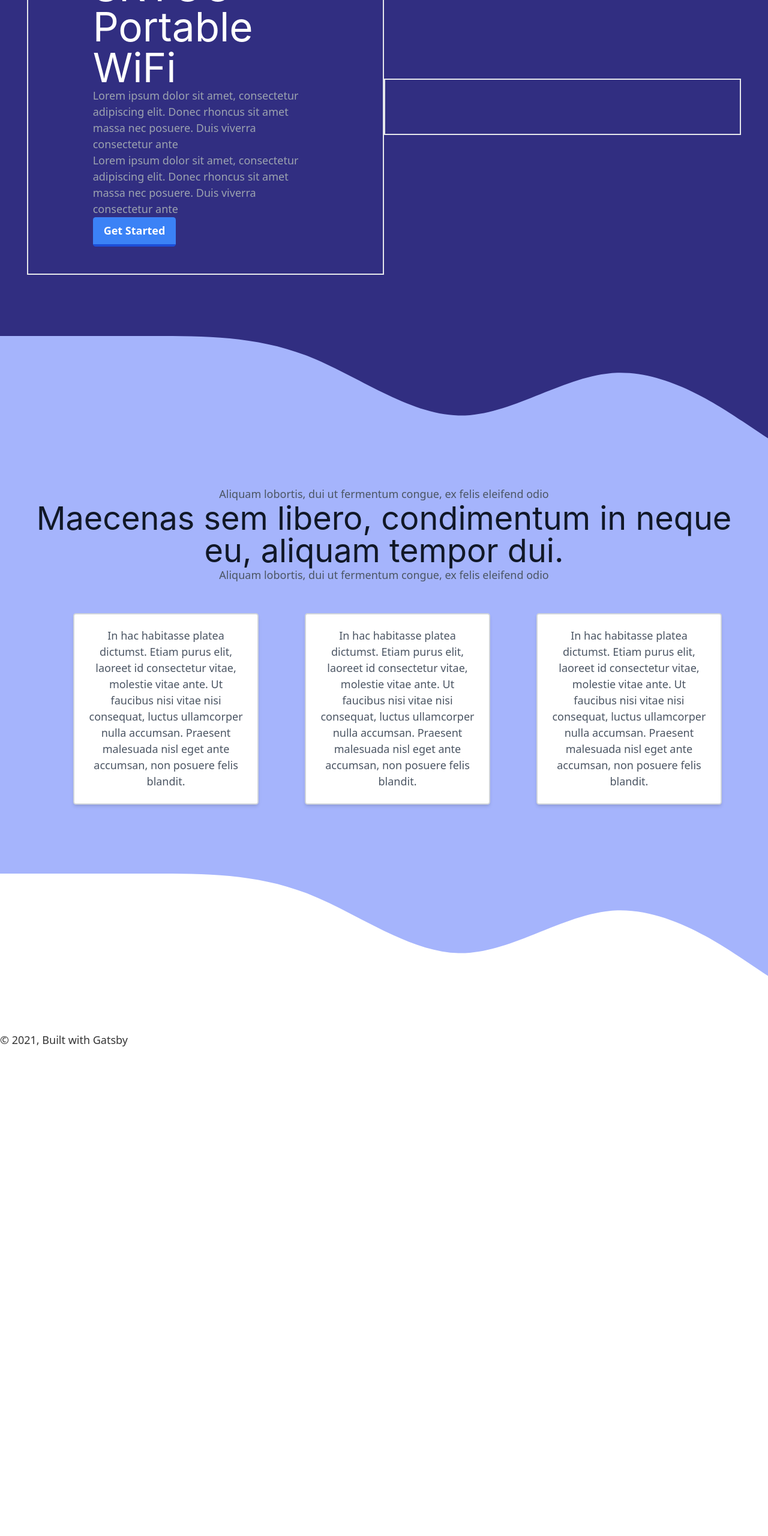
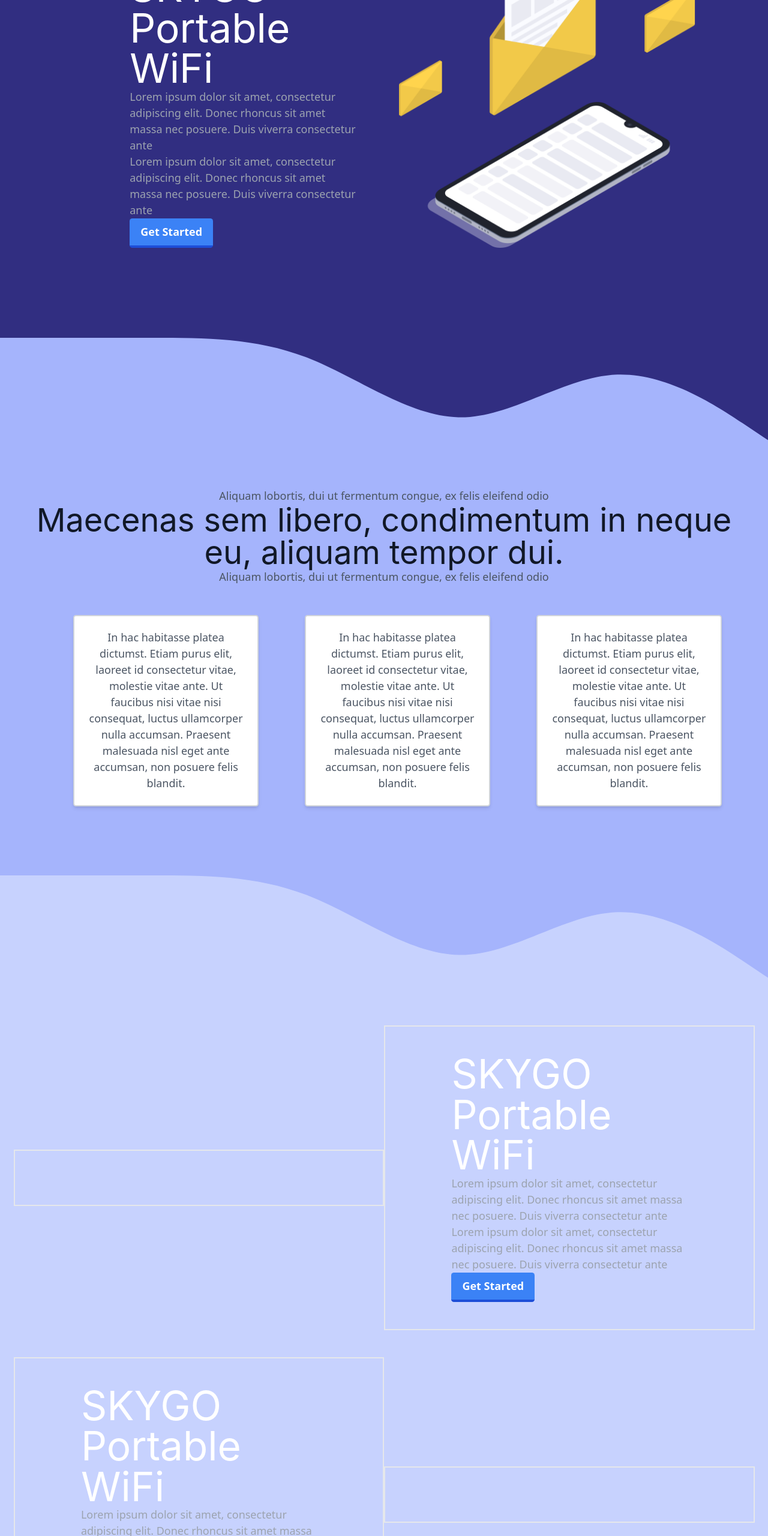
Before and after one commit to omonmunduz/skygoWifi-landingPage, a Gatsby site: page / in a window 1280 px wide. Shown: the part 220-2780 px from the top of the page at 60% size. Before the commit the page ends 1967 px from the top, so only its background shows below. Built offline with nearby package versions, Linux system fonts and the light colour scheme; Gatsby itself is replaced by a stand-in of ours.

Commit message:
basic layout setuo

```diff
--- /dev/null
+++ b/src/components/deviceInfo.js
@@ -0,0 +1,28 @@
+import React from 'react';
+
+
+
+const DeviceInfo = () => {
+
+    return (
+        <section className="w-screen flex flex-wrap bg-indigo-200 p-5">
+      <div className="w-full md:w-9/12 md:m-auto flex justify-end lg:w-2/4 p-10 border-2 border-red">
+
+      </div>
+      <div className="w-full flex justify-center md:w-9/12 md:m-auto  lg:w-2/4 p-10 border-2 border-red">
+        <div className="w-4/5 lg:w-3/4">
+          <h1 className="text-4xl text-white md:text-5xl lg:text-6xl">SKYGO Portable WiFi</h1>
+          <p className="text-base text-gray-400">Lorem ipsum dolor sit amet, consectetur adipiscing elit. Donec rhoncus sit amet
+          massa nec posuere. Duis viverra consectetur ante</p>
+          <p className="text-base text-gray-400">Lorem ipsum dolor sit amet, consectetur adipiscing elit. Donec rhoncus sit amet
+          massa nec posuere. Duis viverra consectetur ante</p>
+          <button class="bg-blue-500 hover:bg-blue-400 text-white font-bold py-2 px-4 border-b-4 border-blue-700 hover:border-blue-500 rounded">
+  Get Started
+</button>
+        </div>
+      </div>
+        </section>
+    )
+
+};
+export default DeviceInfo;
--- /dev/null
+++ b/src/components/iceInfo.js
@@ -0,0 +1,25 @@
+import React from 'react';
+
+
+
+const IceInfo = () => {
+
+    return (
+        <section className="w-screen flex flex-wrap bg-indigo-200 p-5">
+      <div className="w-full flex justify-center md:w-9/12 md:m-auto  lg:w-2/4 p-10 border-2 border-red">
+        <div className="w-4/5 lg:w-3/4">
+          <h1 className="text-4xl text-white md:text-5xl lg:text-6xl">SKYGO Portable WiFi</h1>
+          <p className="text-base text-gray-400">Lorem ipsum dolor sit amet, consectetur adipiscing elit. Donec rhoncus sit amet
+          massa nec posuere. Duis viverra consectetur ante</p>
+          <p className="text-base text-gray-400">Lorem ipsum dolor sit amet, consectetur adipiscing elit. Donec rhoncus sit amet
+          massa nec posuere. Duis viverra consectetur ante</p>
+        </div>
+      </div>
+      <div className="w-full md:w-9/12 md:m-auto flex justify-end lg:w-2/4 p-10 border-2 border-red">
+
+      </div>
+        </section>
+    )
+
+};
+export default IceInfo;
--- /dev/null
+++ b/src/components/wifiWebsite.js
@@ -0,0 +1,17 @@
+import React from 'react';
+
+const WifiWebsite = () => {
+
+    return (
+        <section className="relative z-10 w-screen text-center p-5 bg-yellow-200">
+            <div>
+
+            </div>
+            <div>
+                <h1>Some text</h1>
+                <p>More text more text more text more text</p>
+            </div>
+        </section>
+    )
+};
+export default WifiWebsite;
--- a/src/pages/index.js
+++ b/src/pages/index.js
@@ -1,9 +1,12 @@
 import * as React from "react"
 //import { Link } from "gatsby"
-//import { StaticImage } from "gatsby-plugin-image"
+import { StaticImage } from "gatsby-plugin-image"
 
 import Layout from "../components/layout"
 import About from '../components/about';
+import DeviceInfo from '../components/deviceInfo';
+import IceInfo from '../components/iceInfo';
+import WifiWebsite from '../components/wifiWebsite';
 import SEO from "../components/seo"
 
 /*
@@ -20,7 +23,7 @@
   <Layout>
     <SEO title="SkyGo Wifi" />
     <div className="w-screen flex flex-wrap bg-indigo-900 p-10 ">
-      <div className="w-full flex justify-center md:w-9/12 md:m-auto  lg:w-2/4 p-10 border-2 border-red">
+      <div className="w-full flex md:justify-end md:w-9/12 md:m-auto  lg:w-2/4 p-10">
         <div className="w-4/5 lg:w-3/4">
           <h1 className="text-4xl text-white md:text-5xl lg:text-6xl">SKYGO Portable WiFi</h1>
           <p className="text-base text-gray-400">Lorem ipsum dolor sit amet, consectetur adipiscing elit. Donec rhoncus sit amet
@@ -32,15 +35,30 @@
 </button>
         </div>
       </div>
-      <div className="w-full md:w-9/12 md:m-auto flex justify-end lg:w-2/4 p-10 border-2 border-red">
-
+      <div className="w-full md:w-9/12 md:m-auto flex md:justify-start lg:w-2/4 p-5">
+        <StaticImage
+        src="../images/Email_PNG.png"
+        width={500}
+        quality={95}
+        formats={["AUTO", "WEBP", "AVIF"]}
+        alt="Emails"
+        style={{ marginBottom: `1.45rem` }}
+      />
       </div>
     </div>
     <div className="bg-indigo-300 ">
     <svg xmlns="http://www.w3.org/2000/svg" viewBox="0 0 1440 320"><path fill="#312e81" fill-opacity="1" d="M0,64L48,64C96,64,192,64,288,64C384,64,480,64,576,101.3C672,139,768,213,864,213.3C960,213,1056,139,1152,133.3C1248,128,1344,192,1392,224L1440,256L1440,0L1392,0C1344,0,1248,0,1152,0C1056,0,960,0,864,0C768,0,672,0,576,0C480,0,384,0,288,0C192,0,96,0,48,0L0,0Z"></path></svg>
     </div>
     <About/>
+    <div className="bg-indigo-200">
     <svg xmlns="http://www.w3.org/2000/svg" viewBox="0 0 1440 320"><path fill="#a5b4fc" fill-opacity="1" d="M0,64L48,64C96,64,192,64,288,64C384,64,480,64,576,101.3C672,139,768,213,864,213.3C960,213,1056,139,1152,133.3C1248,128,1344,192,1392,224L1440,256L1440,0L1392,0C1344,0,1248,0,1152,0C1056,0,960,0,864,0C768,0,672,0,576,0C480,0,384,0,288,0C192,0,96,0,48,0L0,0Z"></path></svg>
+    </div>
+    <DeviceInfo />
+    <IceInfo />
+    <div className="bg-yellow-200">
+    <svg xmlns="http://www.w3.org/2000/svg" viewBox="0 0 1440 320"><path fill="#c7d2fe" fill-opacity="1" d="M0,288L26.7,282.7C53.3,277,107,267,160,218.7C213.3,171,267,85,320,74.7C373.3,64,427,128,480,165.3C533.3,203,587,213,640,229.3C693.3,245,747,267,800,272C853.3,277,907,267,960,229.3C1013.3,192,1067,128,1120,122.7C1173.3,117,1227,171,1280,208C1333.3,245,1387,267,1413,277.3L1440,288L1440,0L1413.3,0C1386.7,0,1333,0,1280,0C1226.7,0,1173,0,1120,0C1066.7,0,1013,0,960,0C906.7,0,853,0,800,0C746.7,0,693,0,640,0C586.7,0,533,0,480,0C426.7,0,373,0,320,0C266.7,0,213,0,160,0C106.7,0,53,0,27,0L0,0Z"></path></svg>
+    </div>
+    <WifiWebsite />
   </Layout>
 )
 
```
Also changed, not shown: src/images/Email_PNG.png (added).
